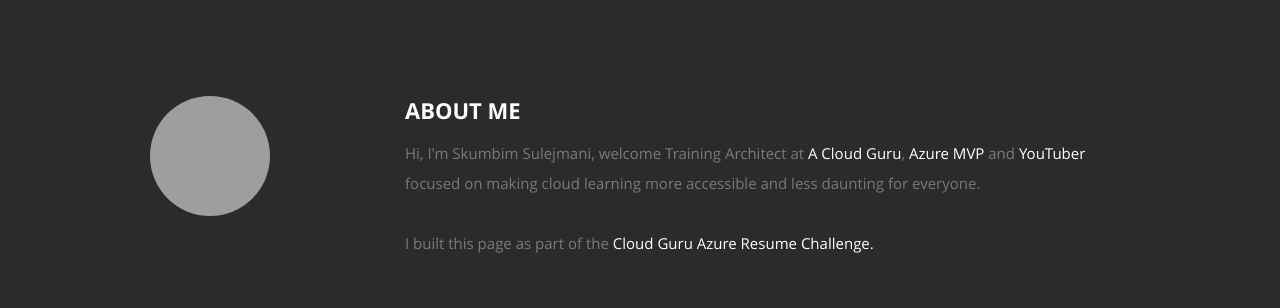
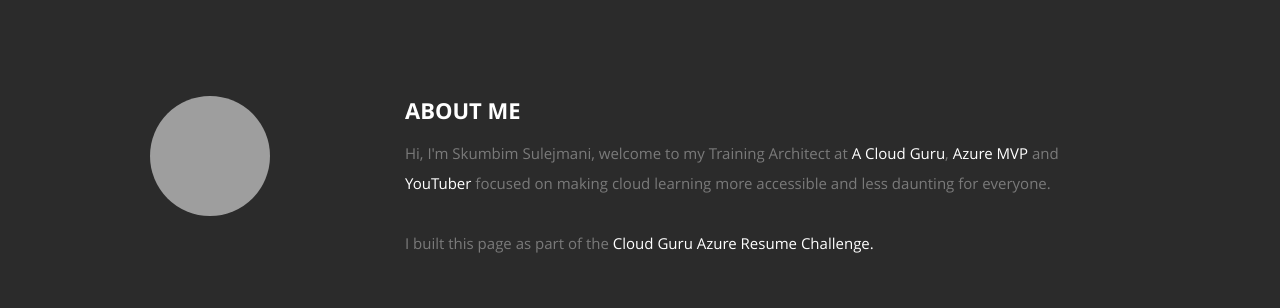
Before and after one commit to skuder86/azure-resume, a plain HTML site: page frontend/index.html in a window 1280 px wide. Shown: the part 800-1108 px from the top of the page. Drawn offline with nearby package versions, Linux system fonts and the light colour scheme; no server answers; grey boxes are pictures that could not be loaded.

Commit message:
Updates to html

```diff
--- a/frontend/index.html
+++ b/frontend/index.html
@@ -91,7 +91,7 @@
 
             <h2>ABOUT ME</h2>
 
-            <p> Hi, I'm Skumbim Sulejmani, welcome <span>Training Architect at <a href="https://acloud.guru">A Cloud Guru</a></span>, <span> <a href="https://mvp.microsoft.com/en-us/PublicProfile/5003866">Azure MVP</a></span>
+            <p> Hi, I'm Skumbim Sulejmani, welcome to my <span>Training Architect at <a href="https://acloud.guru">A Cloud Guru</a></span>, <span> <a href="https://mvp.microsoft.com/en-us/PublicProfile/5003866">Azure MVP</a></span>
                and <span><a href="https://youtube.com/">YouTuber</a></span> focused on making cloud learning more accessible and less daunting for everyone.
 
          </br>
```
